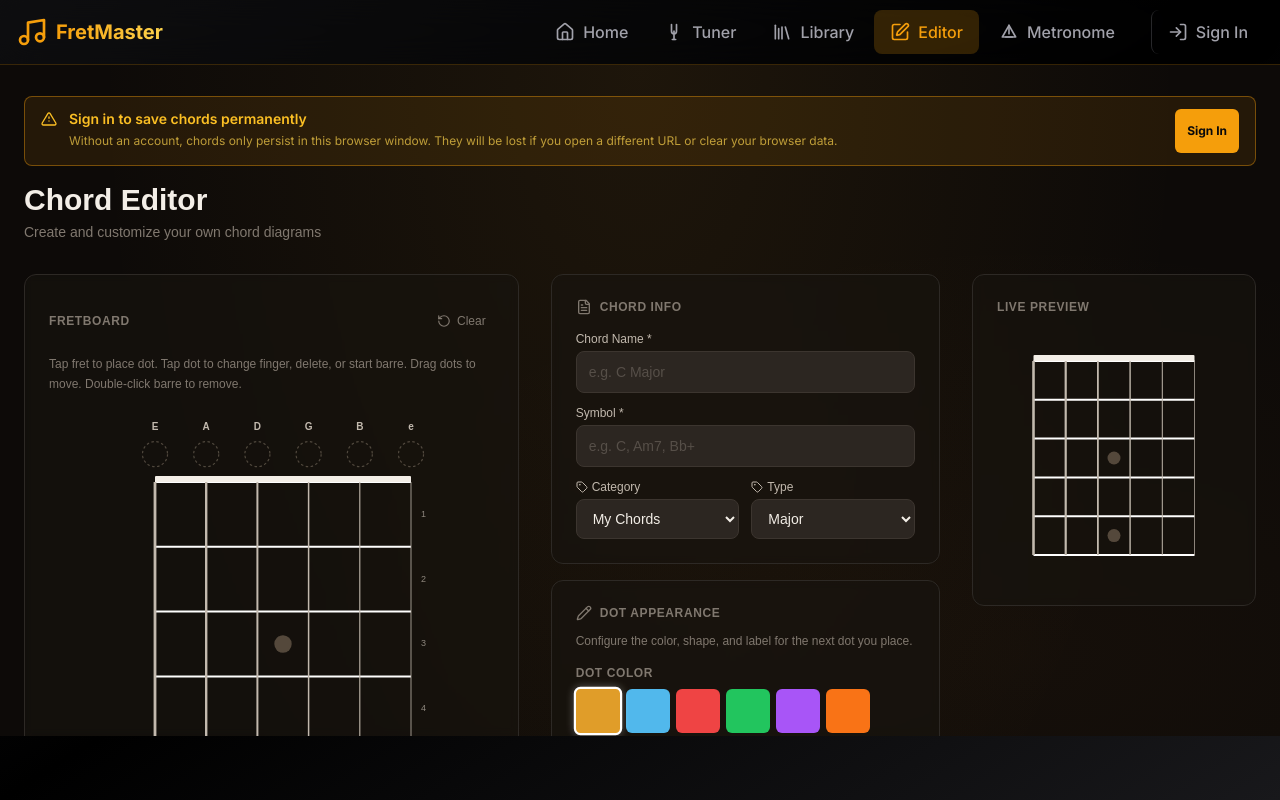
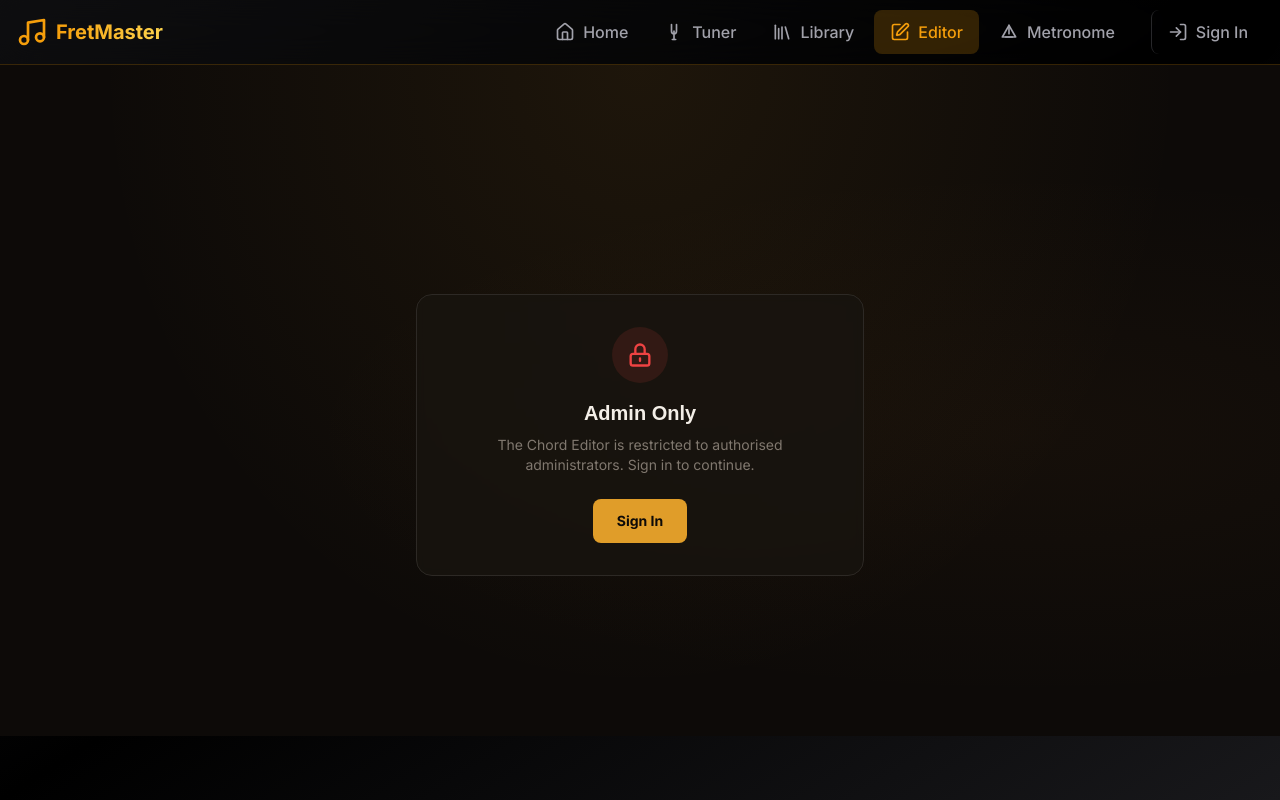
Before and after one commit to randysoller/onspace-9bg96c-13939, a React (Vite) app: page /editor in a window 1280 px wide. Built offline with nearby package versions, Linux system fonts and the light colour scheme.

Commit message:
Fix auth redirect + add admin-only Chord Editor gate

```diff
--- /dev/null
+++ b/src/lib/admin.ts
@@ -0,0 +1,20 @@
+/**
+ * Admin access control for FretMaster.
+ *
+ * To grant admin access:
+ *  1. Sign up / log in with your account.
+ *  2. Open DevTools Console and run:
+ *       (await import('/src/lib/supabase.ts')).supabase.auth.getUser().then(d => console.log(d.data.user?.id))
+ *  3. Paste the printed UUID into ADMIN_USER_IDS below.
+ *  4. Only users whose ID appears in this list can open the Chord Editor.
+ */
+
+export const ADMIN_USER_IDS: ReadonlySet<string> = new Set([
+  // ← paste your Supabase user UUID here, e.g.:
+  // 'xxxxxxxx-xxxx-xxxx-xxxx-xxxxxxxxxxxx',
+]);
+
+export function isAdmin(userId: string | undefined | null): boolean {
+  if (!userId) return false;
+  return ADMIN_USER_IDS.has(userId);
+}
--- a/src/lib/api/auth.ts
+++ b/src/lib/api/auth.ts
@@ -4,7 +4,12 @@ export const authApi = {
   async sendOtp(email: string) {
     const { error } = await supabase.auth.signInWithOtp({
       email,
-      options: { shouldCreateUser: true },
+      options: {
+        shouldCreateUser: true,
+        // Always redirect back to the current app origin so the magic-link
+        // email never points to localhost or a stale Supabase Site URL setting.
+        emailRedirectTo: window.location.origin,
+      },
     });
     if (error) throw error;
   },
--- a/src/pages/ChordEditor.tsx
+++ b/src/pages/ChordEditor.tsx
@@ -13,6 +13,7 @@ import {
 import { toast } from 'sonner';
 import { useNavigate } from 'react-router-dom';
 import { useAuthStore } from '@/stores/authStore';
+import { isAdmin, ADMIN_USER_IDS } from '@/lib/admin';
 import { CHORD_DATABASE } from '@/constants/chords';
 import { customToLibraryChord } from '@/types/customChord';
 import type { ChordData } from '@/types/chord';
@@ -55,6 +56,9 @@ export default function ChordEditor() {
     newChord,
     clearFretboard,
   } = useCustomChordStore();
+
+  const adminAccess = isAdmin(user?.id);
+  const adminSetupMode = ADMIN_USER_IDS.size === 0; // no admins configured yet
 
   const canSave =
     currentChord.name.trim() !== '' &&
@@ -177,6 +181,55 @@ export default function ChordEditor() {
     if (value === 'T') return customLabel === 'T';
     return selectedFinger === (value as number) && customLabel !== 'T';
   };
+
+  // ── Admin gate ─────────────────────────────────────────────────────────────
+  // Show a locked screen unless the current user is in ADMIN_USER_IDS.
+  // Special case: if ADMIN_USER_IDS is still empty (initial setup), show the
+  // setup helper so the developer can copy their own user ID in.
+  if (!authLoading && !adminAccess) {
+    return (
+      <div className="stage-gradient min-h-[calc(100vh-58px)] flex items-center justify-center px-4">
+        <div className="max-w-md w-full rounded-2xl border border-[hsl(var(--border-subtle))] bg-[hsl(var(--bg-elevated)/0.8)] backdrop-blur-sm p-8 text-center">
+          <div className="mx-auto mb-4 w-14 h-14 rounded-full bg-[hsl(var(--semantic-error)/0.12)] flex items-center justify-center">
+            <svg className="w-7 h-7 text-[hsl(var(--semantic-error))]" fill="none" viewBox="0 0 24 24" stroke="currentColor">
+              <path strokeLinecap="round" strokeLinejoin="round" strokeWidth={2} d="M12 15v2m-6 4h12a2 2 0 002-2v-6a2 2 0 00-2-2H6a2 2 0 00-2 2v6a2 2 0 002 2zm10-10V7a4 4 0 00-8 0v4h8z" />
+            </svg>
+          </div>
+          <h2 className="font-display text-xl font-bold text-[hsl(var(--text-default))] mb-2">Admin Only</h2>
+          {!user ? (
+            <>
+              <p className="text-sm text-[hsl(var(--text-muted))] mb-6">
+                The Chord Editor is restricted to authorised administrators. Sign in to continue.
+              </p>
+              <button
+                onClick={() => navigate('/auth')}
+                className="bg-[hsl(var(--color-primary))] text-[hsl(var(--bg-base))] font-bold px-6 py-2.5 rounded-lg text-sm transition-opacity hover:opacity-90"
+              >
+                Sign In
+              </button>
+            </>
+          ) : adminSetupMode ? (
+            <>
+              <p className="text-sm text-[hsl(var(--text-muted))] mb-4">
+                No admins configured yet. Add your user ID to <code className="text-[hsl(var(--color-primary))] bg-[hsl(var(--bg-surface))] px-1 py-0.5 rounded text-xs">src/lib/admin.ts</code> to unlock the editor.
+              </p>
+              <div className="rounded-lg bg-[hsl(var(--bg-surface))] border border-[hsl(var(--border-subtle))] p-3 text-left">
+                <p className="text-[10px] font-display uppercase tracking-wider text-[hsl(var(--text-muted))] mb-1">Your user ID</p>
+                <p className="font-mono text-xs text-[hsl(var(--color-primary))] break-all select-all">{user.id}</p>
+              </div>
+              <p className="text-xs text-[hsl(var(--text-muted))] mt-3 leading-relaxed">
+                Copy the ID above into the <code className="text-xs">ADMIN_USER_IDS</code> set in <code className="text-xs">src/lib/admin.ts</code>, then save the file.
+              </p>
+            </>
+          ) : (
+            <p className="text-sm text-[hsl(var(--text-muted))]">
+              Your account does not have permission to access the Chord Editor.
+            </p>
+          )}
+        </div>
+      </div>
+    );
+  }
 
   return (
     <div className="stage-gradient min-h-[calc(100vh-58px)]">
```
